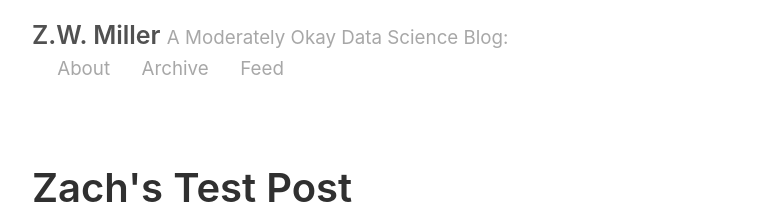
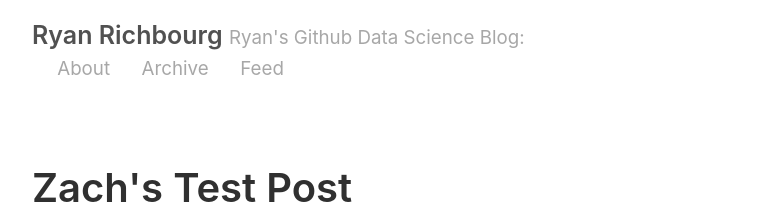
Before and after one commit to rrichbourg/rrichbourg.github.io, a Jekyll site: the page built from index.html, in a window 1280 px wide and 900 px high. Shown: the top 214 px of the window, without its empty margins (258-1021 px from the left). Built offline with Jekyll 4.4.1, drawn with Linux system fonts in a browser that asks for light colours; the list of posts is cut into pages by our own code.

Commit message:
Update config to my info

```diff
--- a/_config.yml
+++ b/_config.yml
@@ -2,9 +2,9 @@
 permalink:           pretty
 
 # Setup
-title:               Z.W. Miller
-tagline:             A Moderately Okay Data Science Blog
-url:                 http://zwmiller.github.io
+title:               Ryan Richbourg
+tagline:             Ryan's Github Data Science Blog
+url:                 http://rrichbourg.github.io
 paginate:            2
 baseurl:             ""
 
@@ -17,14 +17,14 @@ sass:
 
 # About/contact
 author:
-  name:              Zach Miller
-  url:               https://twitter.com/zaglamir
-  email:             zach@thisismetis.com
+  name:              Ryan Richbourg
+  url:               https://github.com/rrichbourg
+  email:             ryanrichbourg3@gmail.com
 
 # Custom vars
 version:             2.0.0
 github:
-  repo:              https://github.com/zwmiller
+  repo:              https://github.com/rrichbourg
 
 # Gems
 gems:
```
